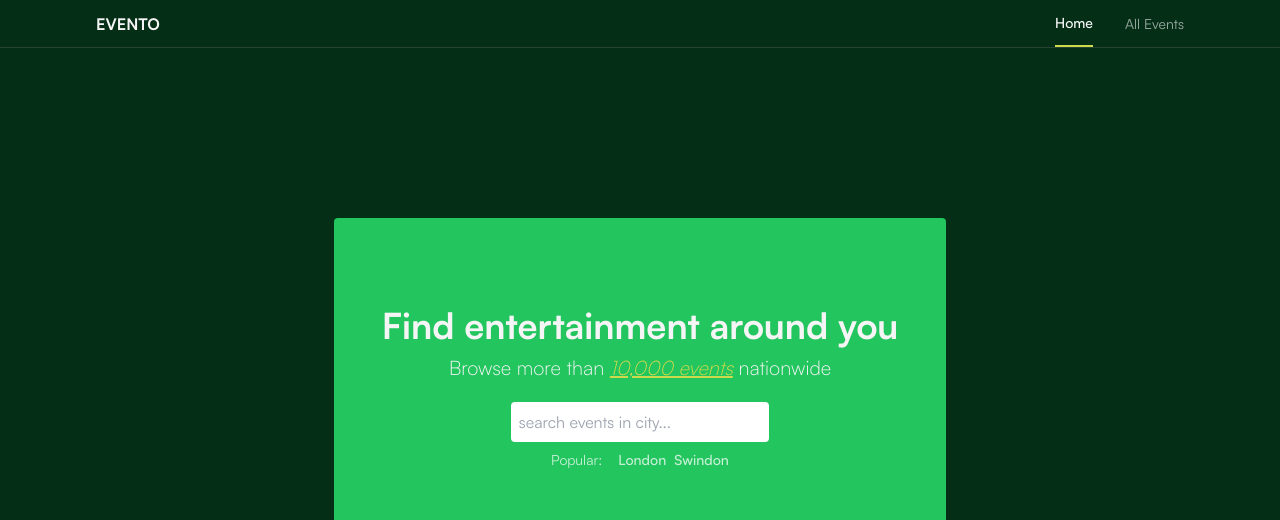
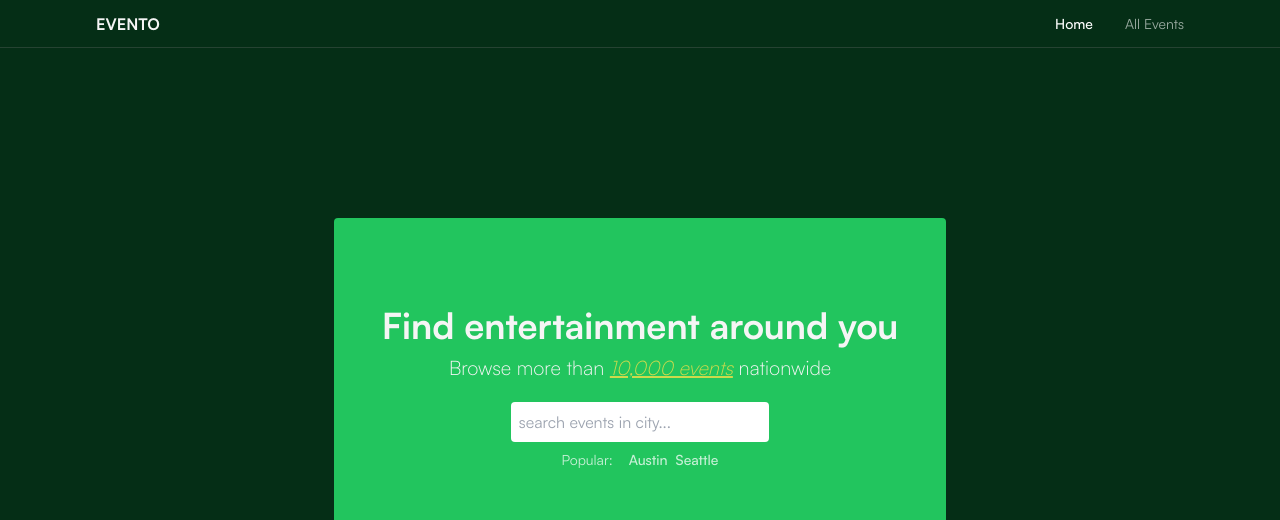
Before and after one commit to justin-0/evento, a Next.js app: page / in a window 1280 px wide. Shown: the top 520 px of the page. Built offline with nearby package versions, Linux system fonts and the light colour scheme.

Commit message:
type created for event from api

```diff
--- a/src/app/events/[city]/page.tsx
+++ b/src/app/events/[city]/page.tsx
@@ -1,9 +1,22 @@
-import Heading from "@/components/header";
+import EventsHeading from "@/components/header";
+import { Event } from "@/lib/types";
 
-export default function Events() {
+type EventsPageProps = {
+  params: {
+    city: string;
+  };
+};
+
+export default async function Events({ params }: EventsPageProps) {
+  const response = await fetch(
+    `https://bytegrad.com/course-assets/projects/evento/api/events?city=${params.city}`,
+  );
+  const events: Event[] = await response.json();
+  console.log(events);
+
   return (
-    <main className="px-5 md:px-24">
-      <Heading />
+    <main className="flex h-[85vh] flex-col items-center px-5 md:px-24">
+      <EventsHeading />
     </main>
   );
 }
--- a/src/app/layout.tsx
+++ b/src/app/layout.tsx
@@ -44,7 +44,7 @@ export default function RootLayout({
   return (
     <html lang="en">
       <body
-        className={`${satoshi.variable} bg-green-950 font-satoshi text-neutral-100`}
+        className={`${satoshi.variable} min-h-screen bg-green-950 font-satoshi text-neutral-100`}
       >
         <Navigation />
         {children}
--- a/src/app/page.tsx
+++ b/src/app/page.tsx
@@ -10,7 +10,7 @@ export default function Home() {
         </h1>
         <p className="mt-2 font-light lg:text-xl">
           Browse more than{" "}
-          <span className="text-accent italic underline">10,000 events</span>{" "}
+          <span className="italic text-accent underline">10,000 events</span>{" "}
           nationwide
         </p>
         <SearchForm />
@@ -18,13 +18,13 @@ export default function Home() {
           <span className="">Popular:</span>
           <div className="flex gap-x-2 font-medium">
             <Link href="/events/london" className="transition hover:text-white">
-              London
+              Austin
             </Link>
             <Link
               href="/events/swindon"
               className="transition hover:text-white"
             >
-              Swindon
+              Seattle
             </Link>
           </div>
         </div>
--- a/src/components/footer.tsx
+++ b/src/components/footer.tsx
@@ -1,6 +1,6 @@
 export default function Footer() {
   return (
-    <footer className="h-[70px] border-t border-neutral-500/30 px-5 md:px-24">
+    <footer className="h-[calc(100vh-90vh)] border-t border-neutral-500/30 px-5 md:px-24">
       <div className="flex h-full items-center justify-start">
         <small className="font-sm font-regular">
           2420 Tinology &copy; all rights reserved
--- a/src/components/header.tsx
+++ b/src/components/header.tsx
@@ -3,7 +3,7 @@
 import { usePathname } from "next/navigation";
 import { getPathname } from "@/lib/getPathname";
 
-export default function Heading() {
+export default function EventsHeading() {
   const path = usePathname();
   const destination = getPathname(path);
 
--- a/src/components/navigation.tsx
+++ b/src/components/navigation.tsx
@@ -20,8 +20,7 @@ export default function Navigation() {
           className={clsx(
             "flex h-full items-center transition hover:text-white",
             {
-              "border-b-2 border-accent font-medium text-white transition":
-                path === "/",
+              "font-medium text-white transition": path === "/",
             },
           )}
         >
@@ -32,8 +31,7 @@ export default function Navigation() {
           className={clsx(
             "flex h-full items-center transition hover:text-white",
             {
-              "border-b-2 border-accent font-medium text-white transition":
-                path === "/events/all",
+              "font-medium text-white transition": path === "/events/all",
             },
           )}
         >
--- /dev/null
+++ b/src/lib/types.ts
@@ -0,0 +1,11 @@
+export type Event = {
+  id: number;
+  name: string;
+  slug: string;
+  city: string;
+  location: string;
+  date: string;
+  organizerName: string;
+  imageUrl: string;
+  description: string;
+};
```
